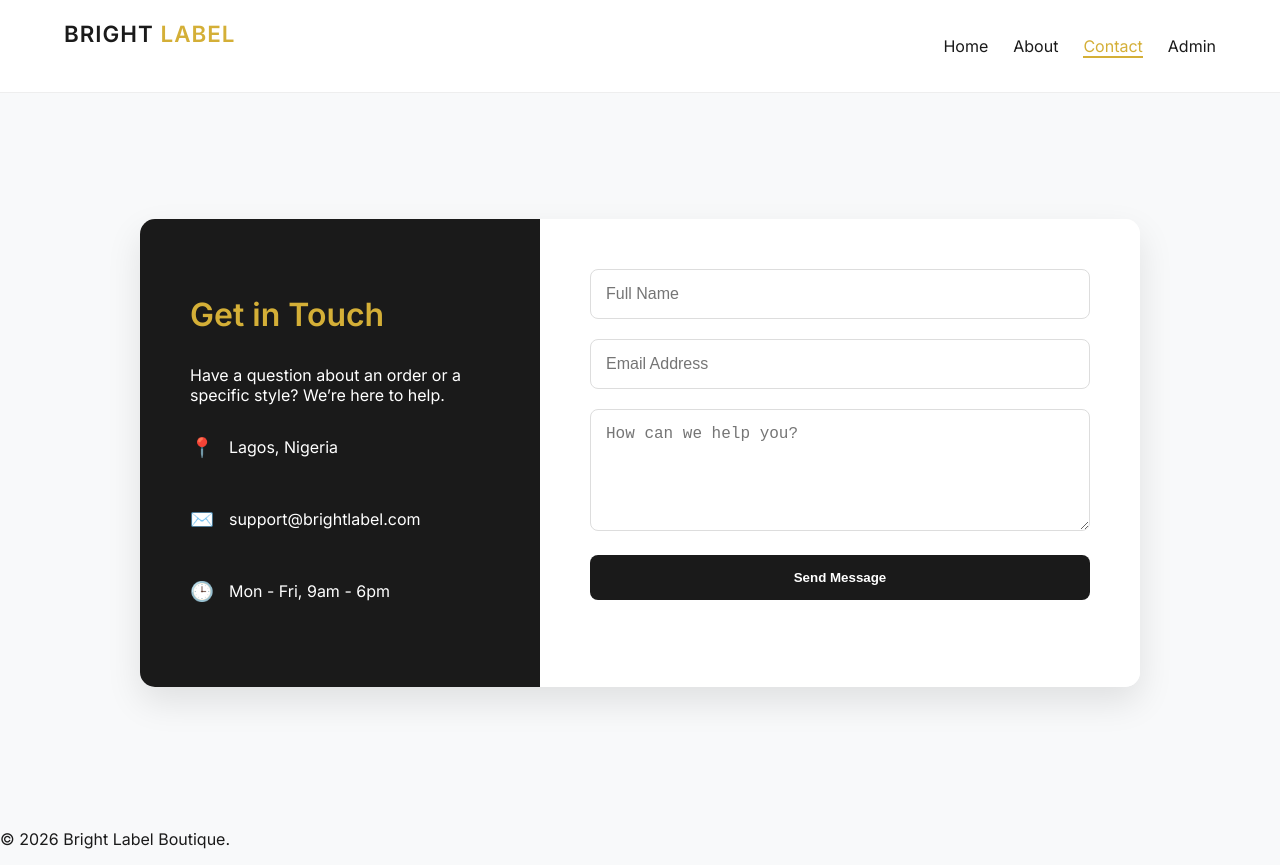
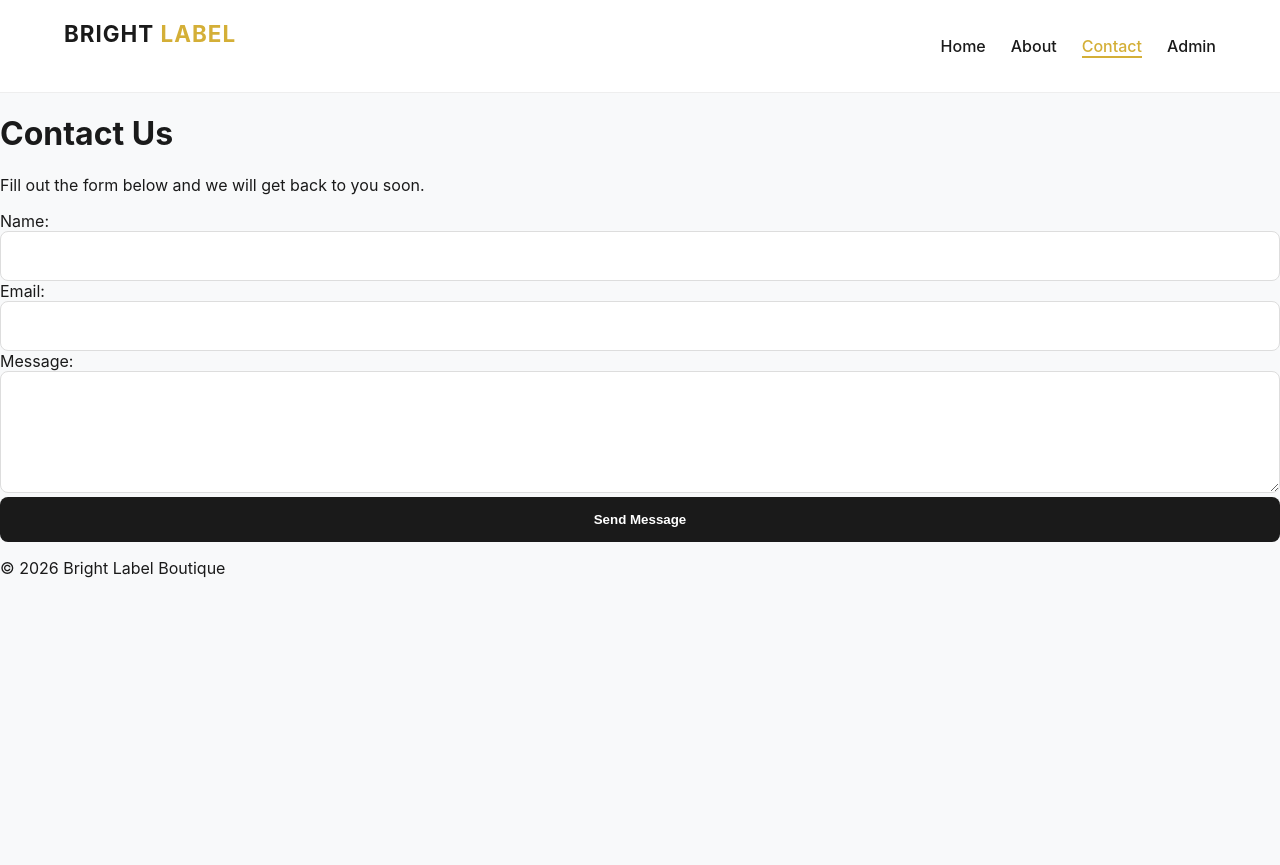
Before and after one commit to brightcodek-sys/Bright-Label-Boutique, a plain HTML site: page contact.html in a window 1280 px wide. After the commit the page ends 800 px from the top, so only its background shows below. Drawn offline with Linux system fonts and the light colour scheme.

Commit message:
Update contact.html

```diff
--- a/contact.html
+++ b/contact.html
@@ -5,7 +5,6 @@
     <meta name="viewport" content="width=device-width, initial-scale=1.0">
     <title>Contact Us | Bright Label Boutique</title>
     <link rel="stylesheet" href="contact.css">
-    <link href="https://fonts.googleapis.com/css2?family=Inter:wght@400;600&display=swap" rel="stylesheet">
 </head>
 <body>
 
@@ -19,50 +18,32 @@
         </ul>
     </nav>
 
-    <main class="contact-wrapper">
-        <div class="contact-card">
+    <main class="contact-section">
+        <h1>Contact Us</h1>
+        <p>Fill out the form below and we will get back to you soon.</p>
 
-            <div class="side-info">
-                <h2>Get in Touch</h2>
-                <p>Have a question about an order or a specific style? We’re here to help.</p>
-
-                <div class="contact-item">
-                    <span class="icon">📍</span>
-                    <p>Lagos, Nigeria</p>
-                </div>
-                <div class="contact-item">
-                    <span class="icon">✉️</span>
-                    <p>support@brightlabel.com</p>
-                </div>
-                <div class="contact-item">
-                    <span class="icon">🕒</span>
-                    <p>Mon - Fri, 9am - 6pm</p>
-                </div>
+        <form action="https://formspree.io/f/xjgaobwg" method="POST" id="contact-form">
+            <div class="form-group">
+                <label for="name">Name:</label>
+                <input type="text" name="name" id="name" required>
             </div>
 
-            <div class="side-form">
-                <form action="https://formspree.io/f/xjgaobwg" method="POST">
-                    <div class="input-container">
-                        <input type="text" name="name" required placeholder="Full Name">
-                    </div>
-                    <div class="input-container">
-                        <input type="email" name="email" required placeholder="Email Address">
-                    </div>
-                    <div class="input-container">
-                        <textarea name="message" rows="5" required placeholder="How can we help you?"></textarea>
-                    </div>
-
-                    <input type="text" name="_gotcha" style="display:none">
-
-                    <button type="submit" class="submit-btn">Send Message</button>
-                </form>
+            <div class="form-group">
+                <label for="email">Email:</label>
+                <input type="email" name="email" id="email" required>
             </div>
 
-        </div>
+            <div class="form-group">
+                <label for="message">Message:</label>
+                <textarea name="message" id="message" rows="5" required></textarea>
+            </div>
+
+            <button type="submit" class="submit-btn">Send Message</button>
+        </form>
     </main>
 
     <footer>
-        <p>&copy; 2026 Bright Label Boutique.</p>
+        <p>&copy; 2026 Bright Label Boutique</p>
     </footer>
 
 </body>
```
